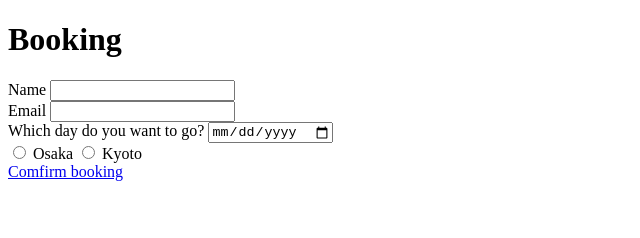
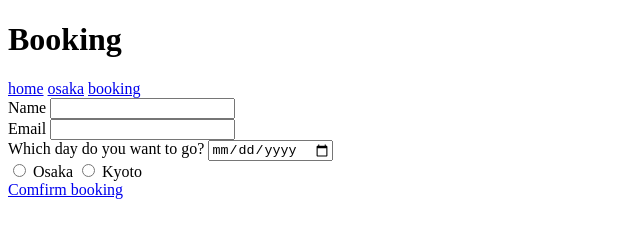
Before and after one commit to shinthantshinthant456-lgtm/travel, a plain HTML site: page booking.html in a window 1280 px wide. Shown: the whole page, without its empty margins (0-640 px from the left). Drawn offline with Linux system fonts and the light colour scheme.

Commit message:
change link

```diff
--- a/booking.html
+++ b/booking.html
@@ -7,6 +7,12 @@
   </head>
   <body>
     <h1>Booking</h1>
+
+    <nav>
+      <a href="index.html">home</a>
+      <a href="osaka.html">osaka</a>
+      <a href="#">booking</a>
+    </nav>
 
     <div>
       <label for="">Name</label>
```
Also changed, not shown: index.html (+2 -1 lines).
